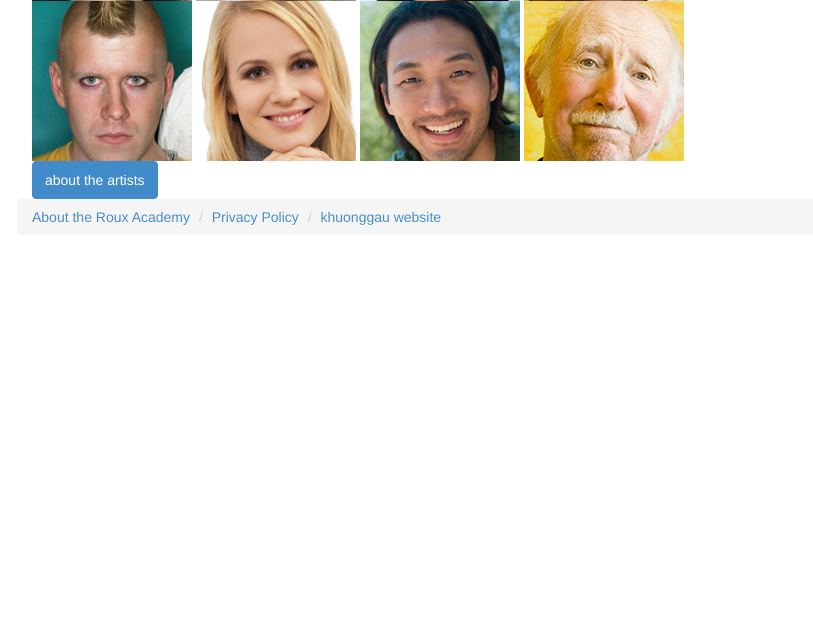
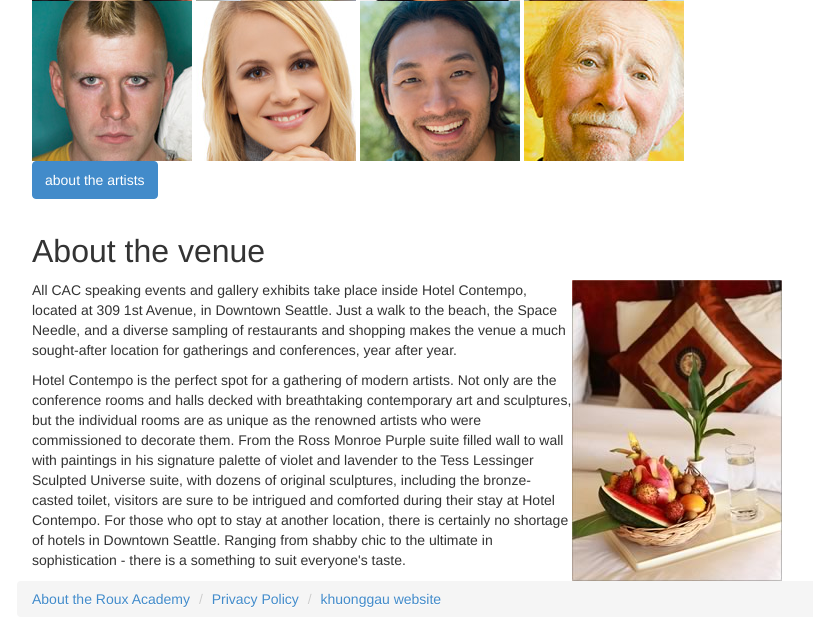
Before and after one commit to khuonggau/demo-template, a PHP site: page / in a window 1280 px wide. Shown: the part 1410-2047 px from the top of the page, without its empty margins (38-851 px from the left). Before the commit the page ends 1635 px from the top, so only its background shows below. Run offline with PHP 8.4, Linux system fonts and the light colour scheme.

Commit message:
Creating the media components

```diff
--- /dev/null
+++ b/_/components/php/article-aboutthevenue.php
@@ -0,0 +1,8 @@
+<article class="aboutthevenue media">
+	<h2>About the venue</h2>
+	<div class="media-body">
+		<a class="pull-right" href="venuetravel.php"><img src="images/hotels/contempo.jpg" alt="Photo of Hotel Contempo" /></a>
+		<p>All CAC speaking events and gallery exhibits take place inside Hotel Contempo, located at 309 1st Avenue, in Downtown Seattle. Just a walk to the beach, the Space Needle, and a diverse sampling of restaurants and shopping makes the venue a much sought-after location for gatherings and conferences, year after year.</p>
+		<p class="hidden-sm">Hotel Contempo is the perfect spot for a gathering of modern artists. Not only are the conference rooms and halls decked with breathtaking contemporary art and sculptures, but the individual rooms are as unique as the renowned artists who were commissioned to decorate them. From the Ross Monroe Purple suite filled wall to wall with paintings in his signature palette of violet and lavender to the Tess Lessinger Sculpted Universe suite, with dozens of original sculptures, including the bronze-casted toilet, visitors are sure to be intrigued and comforted during their stay at Hotel Contempo.  For those who opt to stay at another location, there is certainly no shortage of hotels in Downtown Seattle. Ranging from shabby chic to the ultimate in sophistication - there is a something to suit everyone's taste.</p>
+	</div>
+</article>
--- a/index.php
+++ b/index.php
@@ -15,6 +15,7 @@
         <section class="main col col-lg-8">
           <?php include "_/components/php/article-intro.php"; ?>
           <?php include "_/components/php/article-abouttheartists.php"; ?>
+          <?php include "_/components/php/article-aboutthevenue.php"; ?>
         </section><!-- main -->
         <section class="sidebar col col-lg-4">
 
```
Also changed, not shown: 1 other file.
